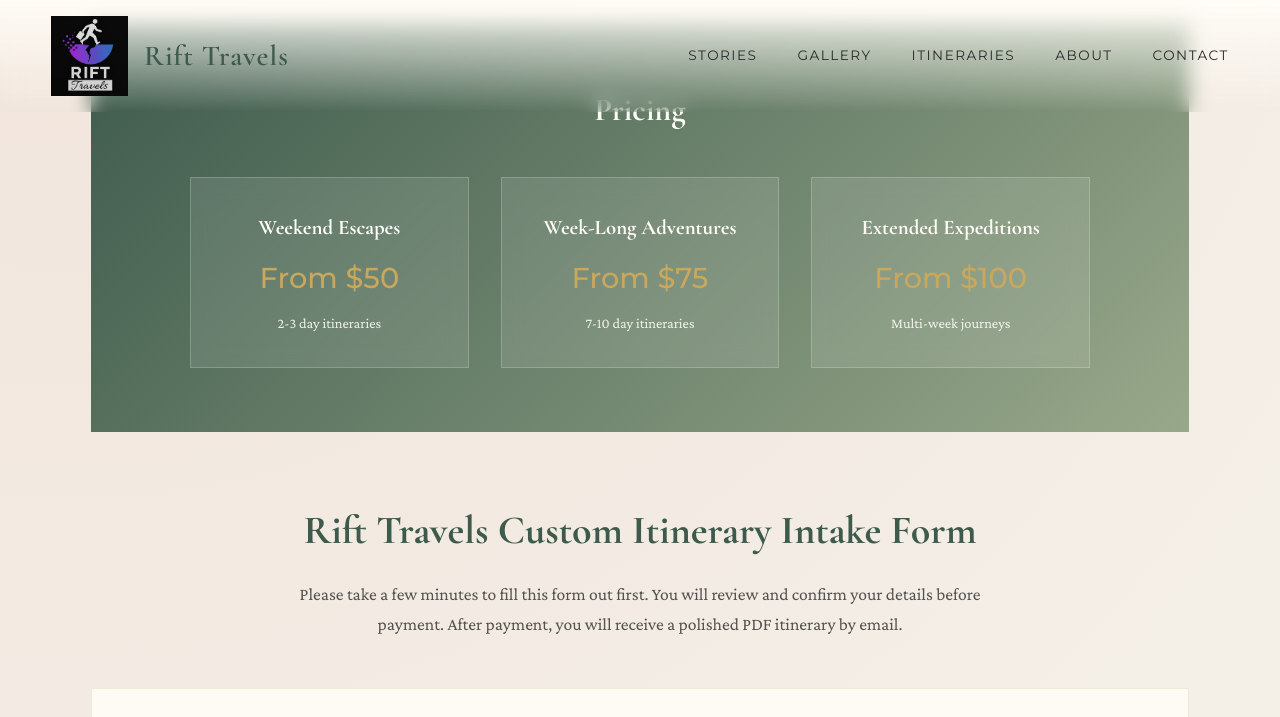
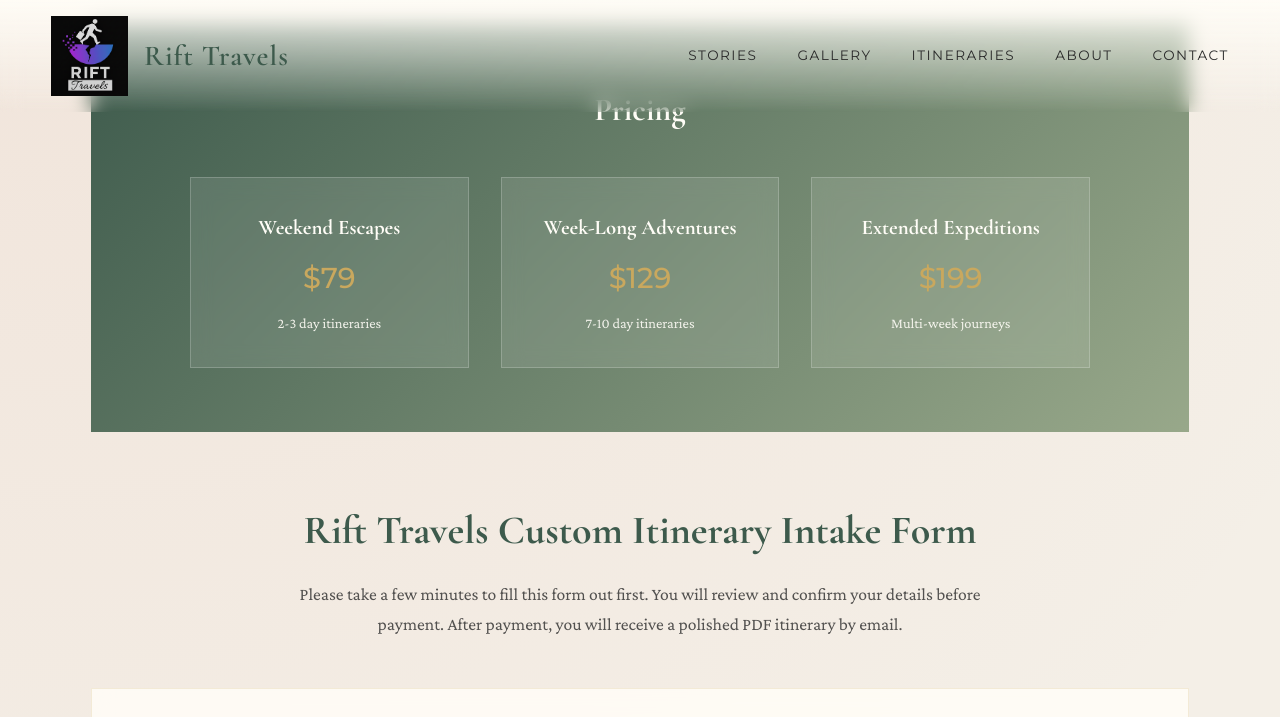
Before and after one commit to riftdigitalllc/RiftTravels.com, a Jekyll site: the page built from itinerary-request.md, in a window 1280 px wide and 900 px high, scrolled down 869 px, cut to the strip 0-717 px from the top of the window. Built offline with Jekyll 4.4.1, drawn with Linux system fonts in a browser that asks for light colours; a script that is not in the unit is left out.

Commit message:
Update pricing for travel itineraries

```diff
--- a/itinerary-request.md
+++ b/itinerary-request.md
@@ -41,17 +41,17 @@ permalink: /itinerary-request/
     <div class="pricing-options">
       <div class="price-item">
         <strong>Weekend Escapes</strong>
-        <span>From $50</span>
+        <span>$79</span>
         <p>2-3 day itineraries</p>
       </div>
       <div class="price-item">
         <strong>Week-Long Adventures</strong>
-        <span>From $75</span>
+        <span>$129</span>
         <p>7-10 day itineraries</p>
       </div>
       <div class="price-item">
         <strong>Extended Expeditions</strong>
-        <span>From $100</span>
+        <span>$199</span>
         <p>Multi-week journeys</p>
       </div>
     </div>
```
